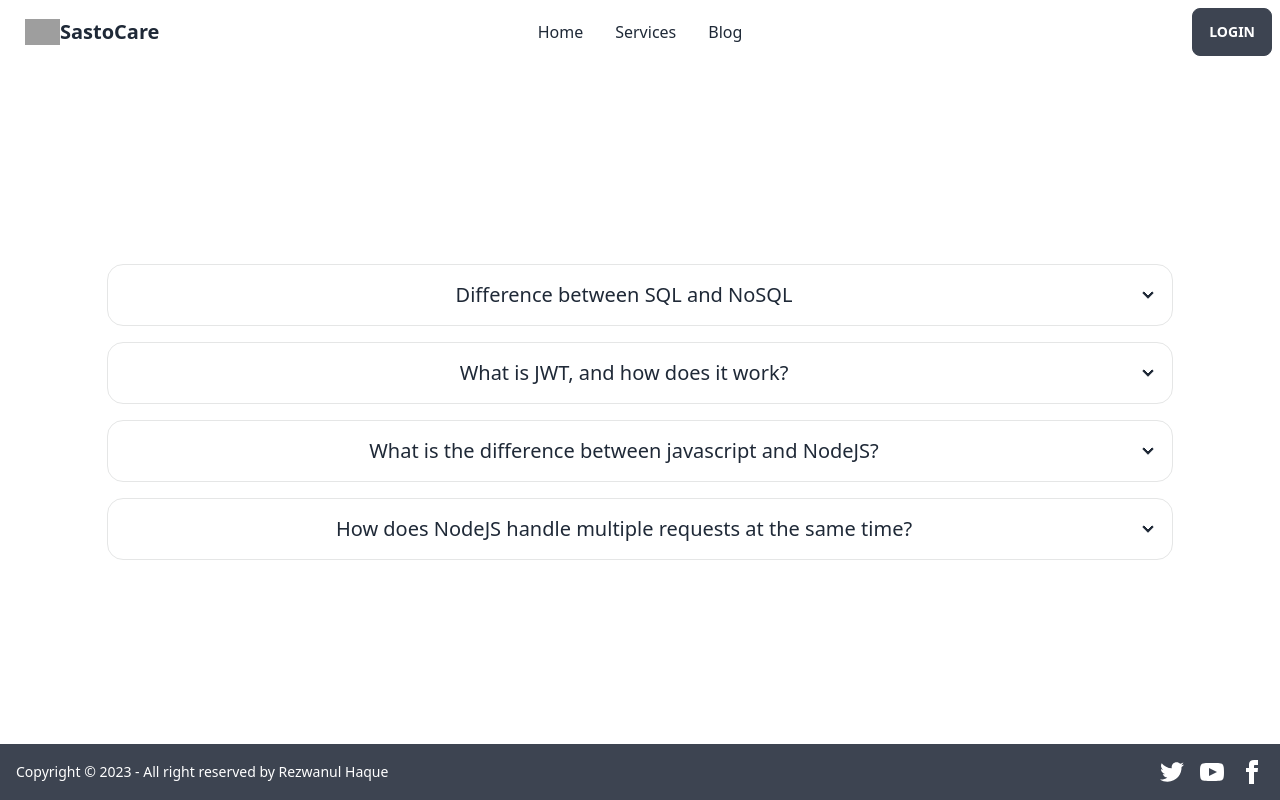
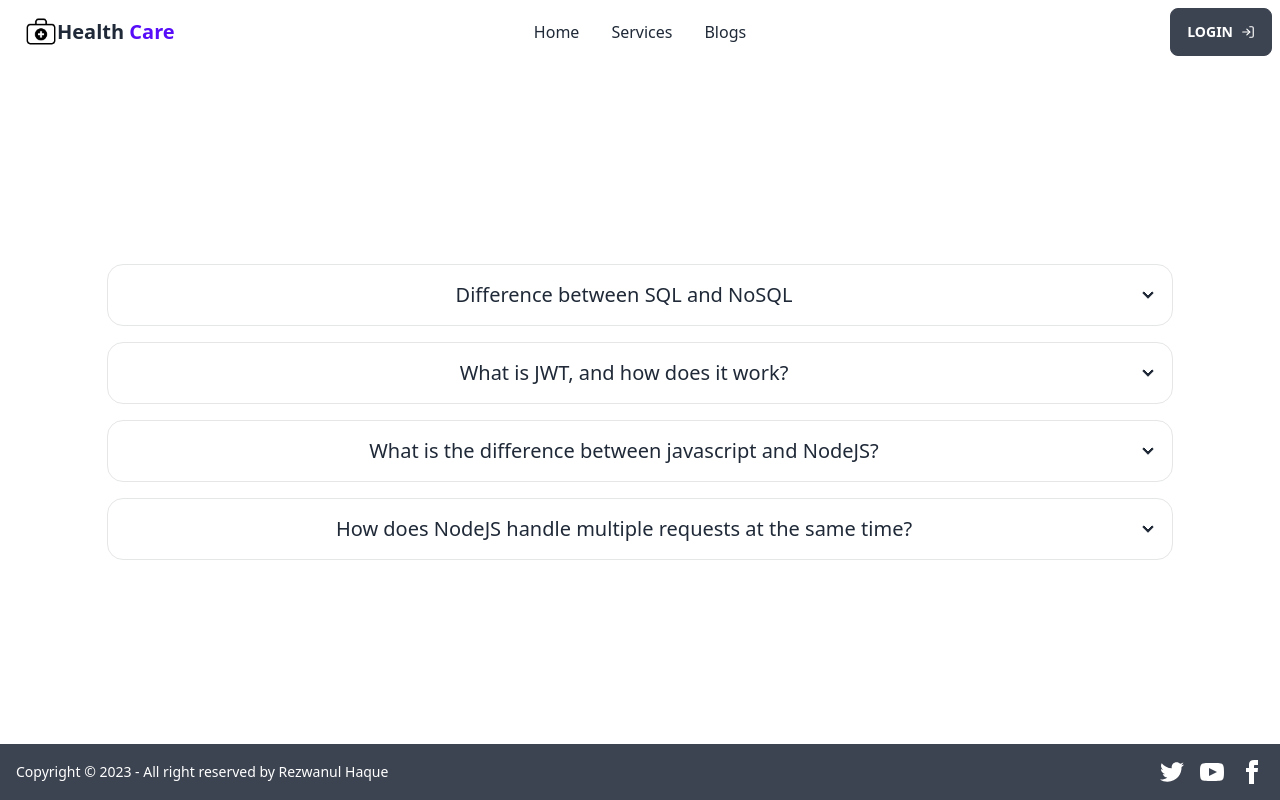
Before and after one commit to rezwanul24/Sasto-care-client-side, a React (Create React App) app: page /blog in a window 1280 px wide. Built offline with nearby package versions, Linux system fonts and the light colour scheme; no server answers; grey boxes are pictures that could not be loaded.

Commit message:
loading added

```diff
--- a/src/component/banner/Banner.js
+++ b/src/component/banner/Banner.js
@@ -1,5 +1,5 @@
 import React from 'react';
-import heroImg from '../assets/Executive-Health-Check-Up-2.jpg'
+import heroImg from '../../assets/Executive-Health-Check-Up-2.jpg'
 
 const Banner = () => {
     return (
--- a/src/component/header/Header.js
+++ b/src/component/header/Header.js
@@ -1,38 +1,87 @@
-import React from 'react';
+import React, { useContext } from 'react';
 import { Link } from 'react-router-dom';
-import logo from '../assets/logo.png'
+import { FiLogIn, FiLogOut } from 'react-icons/fi'
+import { AuthContext } from '../../context/AuthProvider';
+import logo from '../../assets/logo.png'
 
 const Header = () => {
+
+  const { user, providerLogOut } = useContext(AuthContext);
+
     return (
-        <div>
-            <div className="navbar bg-base-100">
+      <div className="navbar bg-base-100 sticky top-0 z-50 ">
       <div className="navbar-start">
+
+          {/* for mobile  */}
           <div className="dropdown">
               <label tabIndex={0} className="btn btn-ghost lg:hidden">
                   <svg xmlns="http://www.w3.org/2000/svg" className="h-5 w-5" fill="none" viewBox="0 0 24 24" stroke="currentColor"><path strokeLinecap="round" strokeLinejoin="round" strokeWidth="2" d="M4 6h16M4 12h8m-8 6h16" /></svg>
               </label>
               <ul tabIndex={0} className="menu menu-compact dropdown-content mt-3 p-2 shadow bg-base-100 rounded-box w-52">
-        <li><Link to='/'>Home</Link></li>
-        <li >
-        <Link to='services'> Services </Link>
-        </li>
-        <li><Link to='/blog'>Blog</Link></li>
+                  <li><Link to='/home' >Home</Link></li>
+                  <li><Link to='/services' className="justify-between">Services</Link></li>
+                  {
+                      user?.uid &&
+                      <>
+                          <li> <Link to='/reviews' >My Reviews</Link></li>
+                          <li> <Link to='/addServices' >Add Service</Link></li>
+                      </>
+
+                  }
+                  <li><Link to='/blog' >Blog</Link></li>
               </ul>
           </div>
-    <Link to='/' className="btn btn-ghost normal-case text-xl"><img className='logo' alt='logo' src={logo}></img> SastoCare</Link>
+
+          {/* logo  */}
+          <Link to='/' className="btn btn-ghost normal-case text-xl">
+              <img className='w-8 ' src={logo} alt="" />
+              <h1>Health <span className='text-primary'>Care</span></h1>
+          </Link>
       </div>
+
+      {/* for desktop  */}
       <div className="navbar-center hidden lg:flex">
-    <ul className="menu menu-horizontal px-1">
-      <li><Link to='/'>Home</Link></li>
-      <li>
-        <Link to='services'> Services </Link>
-      </li>
-      <li><Link to='/blog'>Blog</Link></li>
+          <ul className="menu menu-horizontal p-0">
+              <li><Link to='/home' >Home</Link></li>
+              <li> <Link to='/services' >Services</Link></li>
+              {
+                  user?.uid &&
+                  <>
+                      <li> <Link to='/reviews' >My Reviews</Link></li>
+                      <li> <Link to='/addServices' >Add Service</Link></li>
+                  </>
+
+              }
+              <li><Link to='/blogs' >Blogs</Link></li>
           </ul>
       </div>
+
+      {/* login and user  */}
       <div className="navbar-end">
-    <Link to='login' className="btn">Login</Link>
+          {
+              user?.uid ?
+                  <div className="dropdown dropdown-end">
+                      <label tabIndex={0} className="btn btn-ghost btn-circle avatar">
+                          <div className="w-10 rounded-full">
+                              <img src={user?.photoURL} />
                           </div>
+                      </label>
+                      <ul tabIndex={0} className="menu menu-compact dropdown-content mt-3 p-2 shadow bg-base-100 rounded-box w-52 font-semibold">
+                          <li><Link to='/profile' className="justify-between"> Profile</Link></li>
+                          <li>
+                              <p
+                                  className='text-error'
+                                  onClick={() => providerLogOut()}
+                              >
+                                  Logout
+                                  <FiLogOut className='ml-2' />
+                              </p>
+                          </li>
+                      </ul>
+                  </div>
+                  :
+                  <Link to='/login' className="btn">Login <FiLogIn className='ml-2' /></Link>
+          }
       </div>
   </div>
     );
--- /dev/null
+++ b/src/component/loading/Loading.js
@@ -0,0 +1,13 @@
+import React from 'react';
+import './Loader.css'
+
+
+const Loader = () => {
+    return (
+        <div className='min-h-[60vh] flex justify-center items-center'>
+            <span class="loader"></span>
+        </div>
+    );
+};
+
+export default Loader;
--- a/src/pages/login/Login.js
+++ b/src/pages/login/Login.js
@@ -14,9 +14,9 @@ const Login = () => {
 
     const [loading,setLoading] = useState(false);
 
-    // const location = useLocation();
-    // const navigate = useNavigate();
-    // const from = location.state?.from?.pathname || '/';
+    const location = useLocation();
+    const navigate = useNavigate();
+    const from = location.state?.from?.pathname || '/';
 
     UseTitle('Login');
 
@@ -187,7 +187,7 @@ const Login = () => {
                                     <label className="label">
                                         <span>
                                             Don't have any account?
-                                            <Link to='/signup' className="text-blue-500 link link-hover ml-1">Register Now</Link>
+                                            <Link to='/register' className="text-blue-500 link link-hover ml-1">Register Now</Link>
                                         </span>
                                     </label>
 
```
Also changed, not shown: src/component/loading/Loading.css (added, +75 -0 lines), src/routes/Route.js (+11 -1 lines). Lines whose indentation alone changed are shown as unchanged.
